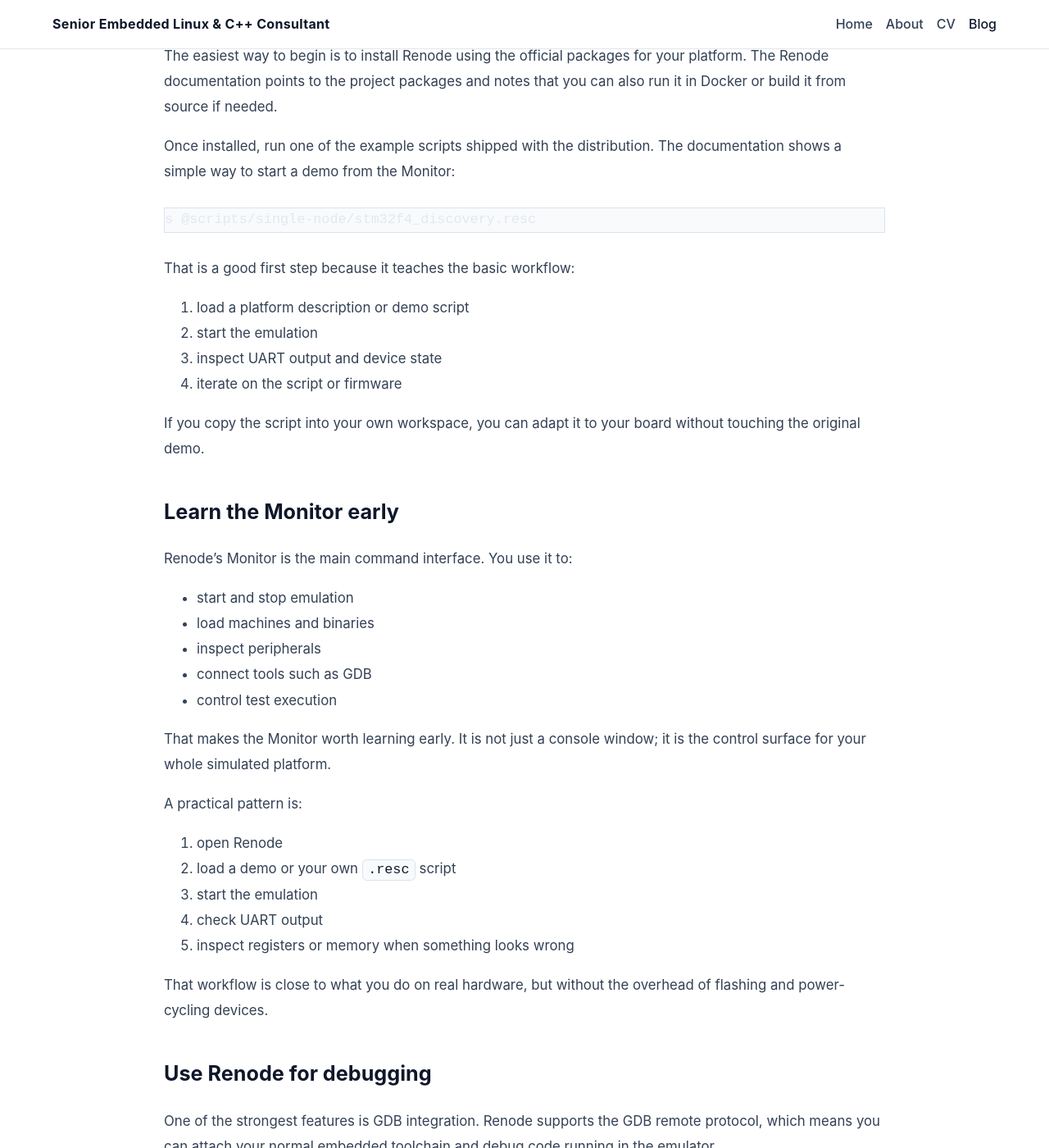
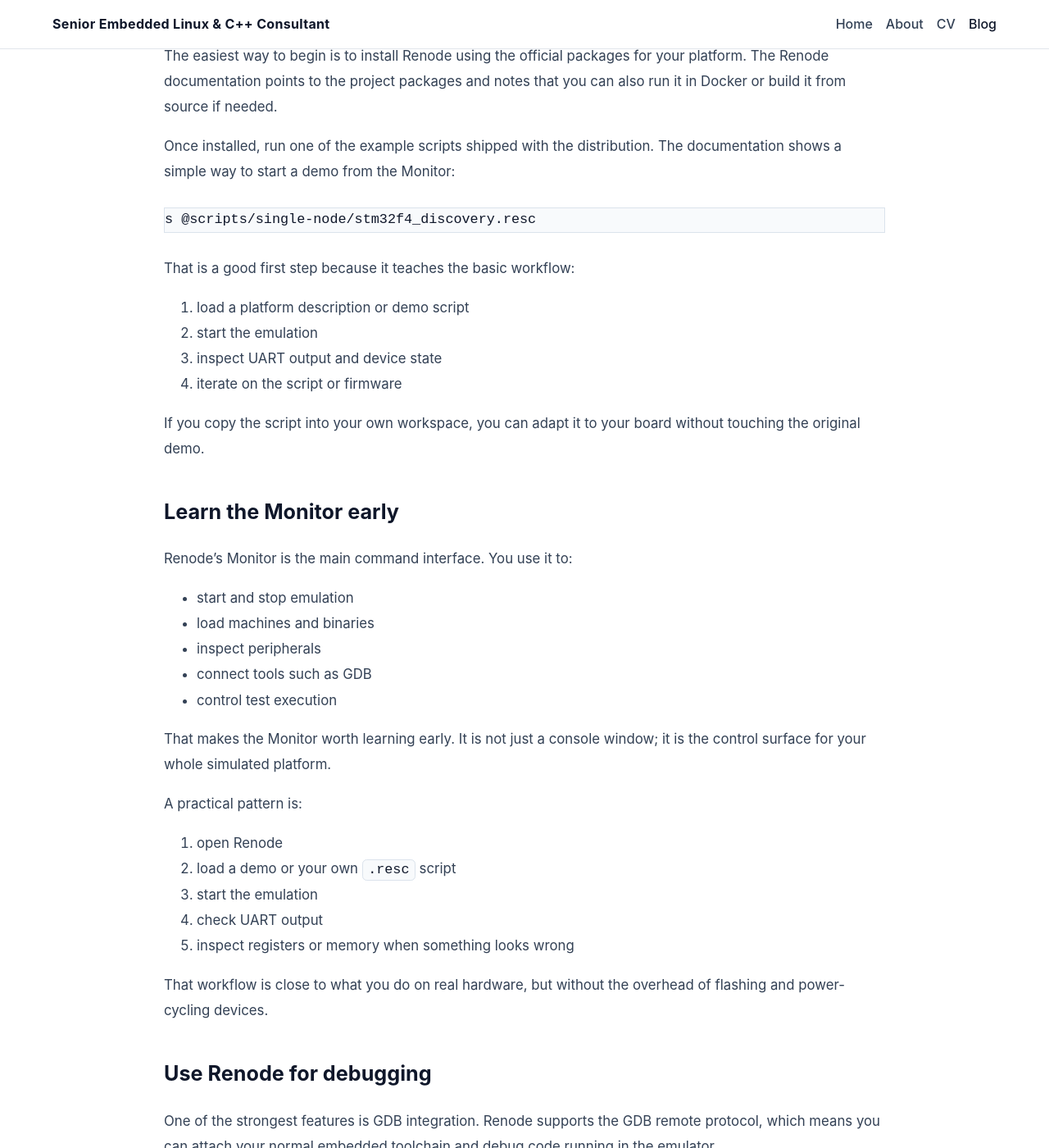
Before and after one commit to daniel-petrovic/daniel-petrovic.github.io, a Jekyll site: the page built from _posts/2026-07-02-renode-first-steps-embedded-dev.md, in a window 1280 px wide and 1400 px high, scrolled down 1608 px. Shown: the whole window at 82% size. Built offline with Jekyll 4.4.1, drawn with Linux system fonts in a browser that asks for light colours.

Commit message:
fix style

```diff
--- a/assets/css/style.css
+++ b/assets/css/style.css
@@ -409,6 +409,10 @@
   border: 0;
 }
 
+.prose .highlighter-rouge .highlight pre {
+  color: #0f172a;
+}
+
 .prose .rouge-table {
   width: 100%;
   border-collapse: collapse;
```
